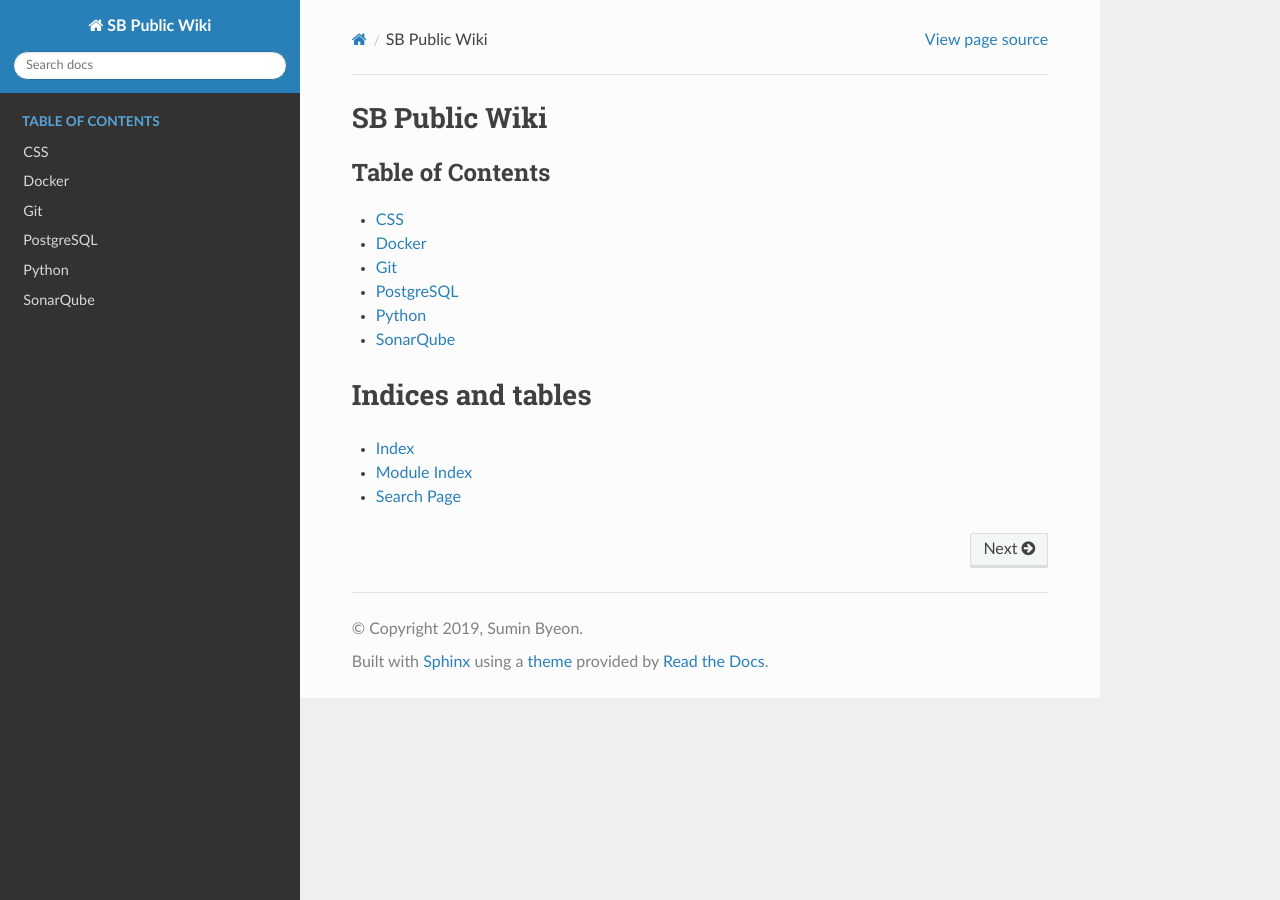
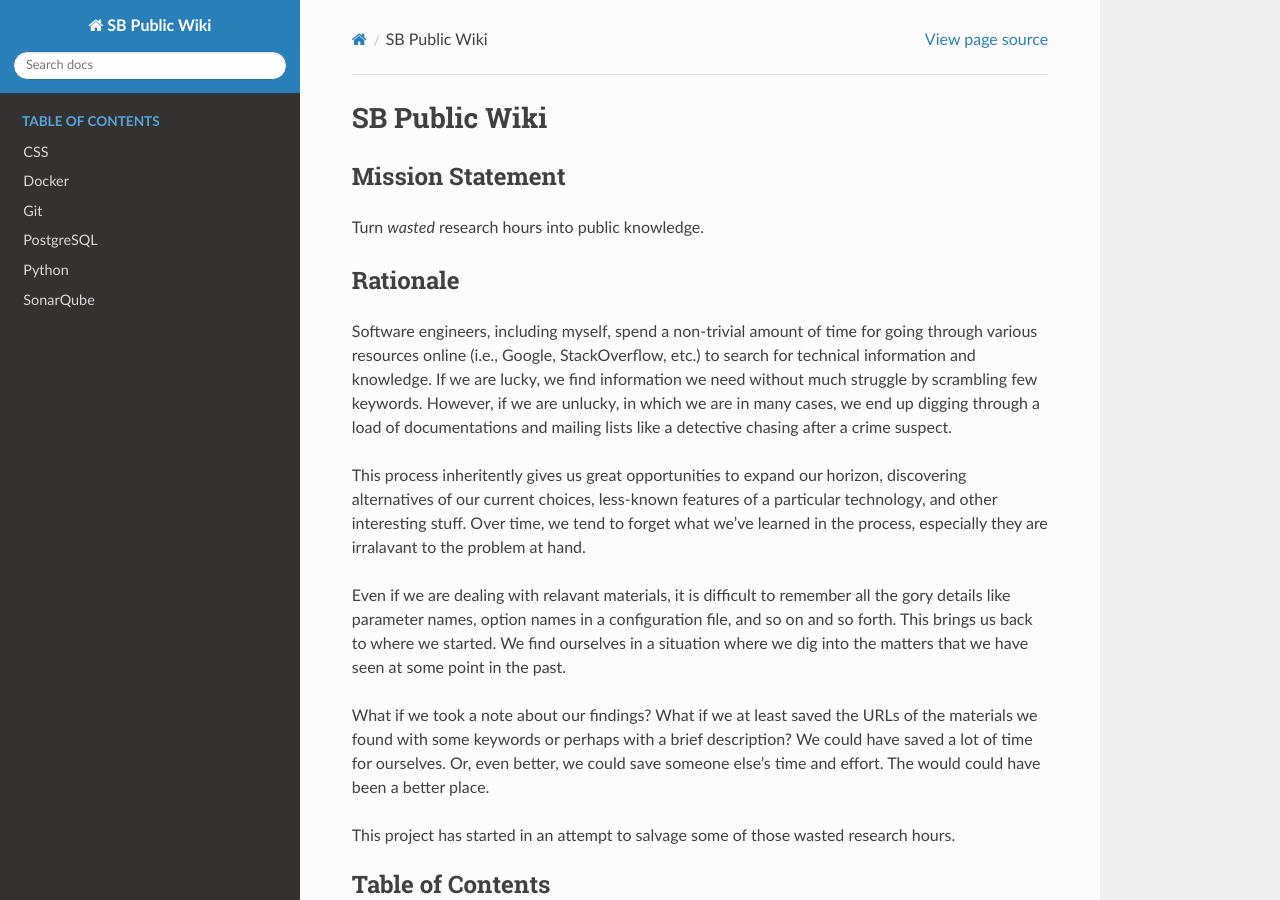
Before and after one commit to suminb/public, a Sphinx documentation site: the page built from source/index.rst, in a window 1280 px wide and 900 px high. Built offline with Sphinx 7.4.7 and the Read the Docs theme 2.0.0, drawn with Linux system fonts in a browser that asks for light colours.

Commit message:
Mission statement and rationale

```diff
--- a/source/index.rst
+++ b/source/index.rst
@@ -5,6 +5,41 @@
 
 SB Public Wiki
 ==============
+
+Mission Statement
+-----------------
+Turn *wasted* research hours into public knowledge.
+
+Rationale
+---------
+Software engineers, including myself, spend a non-trivial amount of time for
+going through various resources online (i.e., Google, StackOverflow, etc.) to
+search for technical information and knowledge. If we are lucky, we find
+information we need without much struggle by scrambling few keywords. However,
+if we are unlucky, in which we are in many cases, we end up digging through a
+load of documentations and mailing lists like a detective chasing after a crime
+suspect.
+
+This process inheritently gives us great opportunities to expand our horizon,
+discovering alternatives of our current choices, less-known features of a
+particular technology, and other interesting stuff. Over time, we tend to
+forget what we've learned in the process, especially they are irralavant to
+the problem at hand.
+
+Even if we are dealing with relavant materials, it is difficult to remember
+all the gory details like parameter names, option names in a configuration
+file, and so on and so forth. This brings us back to where we started. We
+find ourselves in a situation where we dig into the matters that we have seen
+at some point in the past.
+
+What if we took a note about our findings? What if we at least saved the URLs
+of the materials we found with some keywords or perhaps with a brief
+description? We could have saved a lot of time for ourselves. Or, even
+better, we could save someone else's time and effort. The would could have
+been a better place.
+
+This project has started in an attempt to salvage some of those wasted
+research hours.
 
 .. toctree::
    :maxdepth: 1
```
